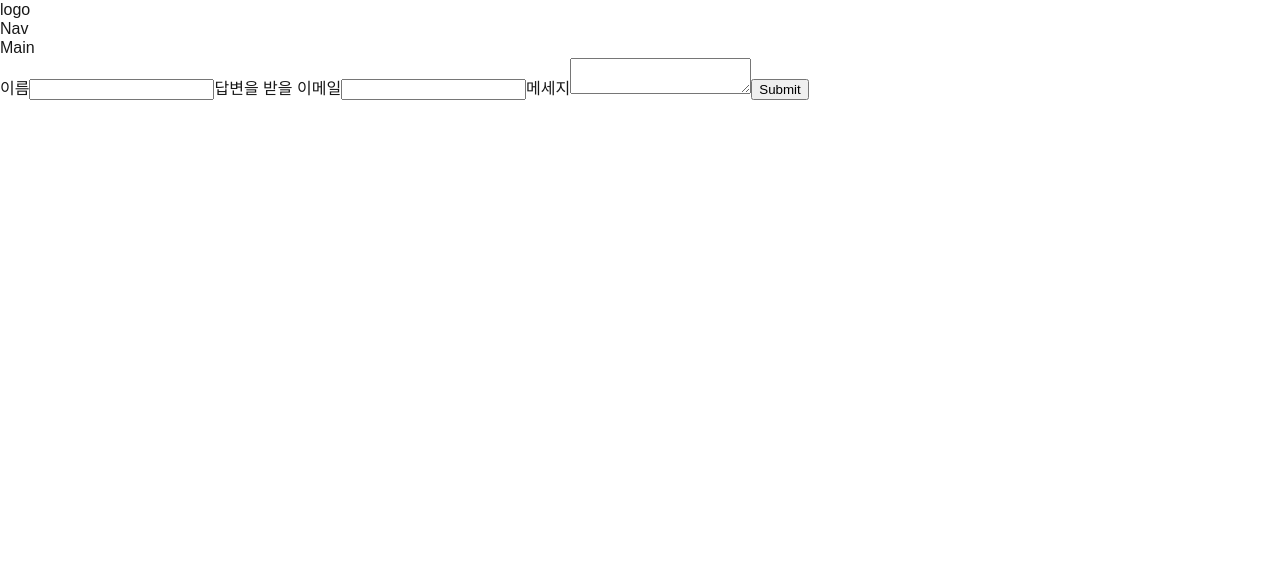
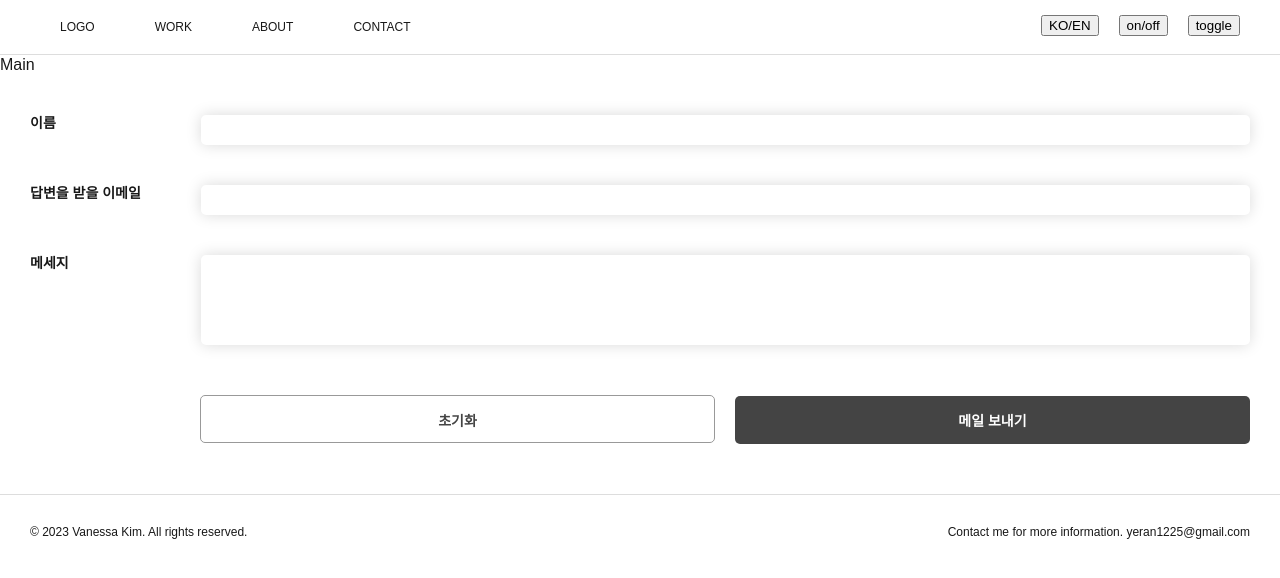
Before and after one commit to vanessa-kim/portfolio, a React (Create React App) app: page / in a window 1280 px wide. Shown: the top 578 px of the page. Built offline with nearby package versions, Linux system fonts and the light colour scheme.

Commit message:
[COMMON] Global Header, Footer 생성 및 router 연결

```diff
--- a/package.json
+++ b/package.json
@@ -13,7 +13,7 @@
     "react-hook-form": "^7.45.1",
     "react-router-dom": "^6.3.0",
     "react-scripts": "5.0.1",
-    "styled-components": "^5.3.5",
+    "styled-components": "^5.3.11",
     "typescript": "^4.6.3",
     "web-vitals": "^2.1.4"
   },
--- a/src/App.js
+++ b/src/App.js
@@ -1,7 +1,11 @@
 import { BrowserRouter as Router, Routes, Route } from 'react-router-dom';
-import GlobalStyle from "./SCSS/common";
-import Header from "./Components/Header";
+import GlobalStyle from './SCSS/common';
+import Header from './Components/Header';
+import Footer from './Components/Footer';
+import About from './Routes/About';
+import Contact from './Routes/Contact';
 import Main from './Routes/Main';
+import Work from './Routes/Work';
 
 function App() {
   return (
@@ -10,8 +14,12 @@ function App() {
       <Router>
         <Header />
         <Routes>
-          <Route path="/*" element={<Main />}/>
+          <Route path="/" element={<Main />} />
+          <Route path="/about" element={<About />} />
+          <Route path="/contact" element={<Contact />} />
+          <Route path="/work" element={<Work />} />
         </Routes>
+        <Footer />
       </Router>
     </>
   );
--- /dev/null
+++ b/src/Components/Footer.tsx
@@ -0,0 +1,20 @@
+import styled from 'styled-components';
+
+const FooterWrapper = styled.footer`
+  display: flex;
+  justify-content: space-between;
+  border-top: 1px solid #ddd;
+  padding: 30px;
+  font-size: 12px;
+`;
+
+function Footer() {
+  return (
+    <FooterWrapper>
+      <p>© 2023 Vanessa Kim. All rights reserved.</p>
+      <address>Contact me for more information. yeran1225@gmail.com</address>
+    </FooterWrapper>
+  );
+}
+
+export default Footer;
--- a/src/Components/Header.tsx
+++ b/src/Components/Header.tsx
@@ -1,9 +1,78 @@
+import styled from 'styled-components';
+import { Link } from 'react-router-dom';
+
+const HeaderWrapper = styled.header`
+  display: flex;
+  border-bottom: 1px solid #ddd;
+  padding: 0 30px;
+  justify-content: space-between;
+  .header-group {
+    display: flex;
+    font-size: 12px;
+
+    h1 {
+      display: block;
+      padding: 20px 30px;
+      cursor: pointer;
+      &:hover {
+        font-weight: 500;
+      }
+    }
+  }
+
+  ul {
+    display: flex;
+
+    li {
+      a {
+        display: block;
+        padding: 20px 30px;
+        cursor: pointer;
+
+        &:hover {
+          font-weight: 500;
+        }
+      }
+
+      button {
+        margin: 15px 10px;
+      }
+    }
+  }
+`;
+
 function Header() {
   return (
-    <>
-      <h1>logo</h1>
-      <span>Nav</span>
-    </>
+    <HeaderWrapper>
+      <div className="header-group">
+        <h1>
+          <Link to="/">LOGO</Link>
+        </h1>
+        <ul>
+          <li>
+            <Link to="/work">WORK</Link>
+          </li>
+          <li>
+            <Link to="/about">ABOUT</Link>
+          </li>
+          <li>
+            <Link to="/contact">CONTACT</Link>
+          </li>
+        </ul>
+      </div>
+
+      <ul>
+        <li>
+          <button>KO/EN</button>
+        </li>
+        <li>
+          <button>on/off</button>
+        </li>
+        <li>
+          <button>toggle</button>
+        </li>
+      </ul>
+    </HeaderWrapper>
   );
 }
 
--- /dev/null
+++ b/src/Routes/About/index.tsx
@@ -0,0 +1,9 @@
+function About() {
+  return (
+    <>
+      <h1>About</h1>
+    </>
+  );
+}
+
+export default About;
--- /dev/null
+++ b/src/Routes/Contact/index.tsx
@@ -0,0 +1,9 @@
+function Contact() {
+  return (
+    <>
+      <h1>Contact</h1>
+    </>
+  );
+}
+
+export default Contact;
--- a/src/Routes/Main/Contact.tsx
+++ b/src/Routes/Main/Contact.tsx
@@ -1,5 +1,6 @@
 import emailjs from '@emailjs/browser';
 import { useForm, SubmitHandler } from 'react-hook-form';
+import { FormWrapper } from './Style';
 
 interface IForm {
   user_name: string;
@@ -12,6 +13,8 @@ function Contact() {
     register,
     formState: { isValid, errors },
     handleSubmit,
+    clearErrors,
+    reset,
   } = useForm<IForm>({ mode: 'onChange' });
 
   // emailJs에서 호환되는 formElement를 동적으로 생성해주는 이벤트
@@ -40,18 +43,44 @@ function Contact() {
   };
 
   return (
-    <form onSubmit={handleSubmit(sendEmail)}>
-      <label>이름</label>
-      <input {...register('user_name', { required: true })} className={errors.user_name ? 'error' : ''} />
-      {errors.user_name ? '이름은 필수 값입니다. 입력해주세요.' : ''}
-      <label>답변을 받을 이메일</label>
-      <input {...register('user_email', { required: true })} />
-      {errors.user_email ? '메일은 필수 값입니다. 입력해주세요.' : ''}
-      <label>메세지</label>
-      <textarea {...register('message', { required: true })} />
-      {errors.message ? '메세지는 필수 값입니다. 입력해주세요.' : ''}
-      <input type="submit" />
-    </form>
+    <FormWrapper onSubmit={handleSubmit(sendEmail)}>
+      <div className="form-row">
+        <div>
+          <label>이름</label>
+          <input
+            {...register('user_name', { required: true, onChange: () => clearErrors('user_name') })}
+            className={errors.user_name ? 'error' : ''}
+          />
+        </div>
+        {errors.user_name ? <p>이름은 필수 값입니다. 입력해주세요.</p> : null}
+      </div>
+      <div className="form-row">
+        <div>
+          <label>답변을 받을 이메일</label>
+          <input
+            {...register('user_email', { required: true, onChange: () => clearErrors('user_email') })}
+            className={errors.user_email ? 'error' : ''}
+          />
+        </div>
+        {errors.user_email ? <p>메일은 필수 값입니다. 입력해주세요.</p> : null}
+      </div>
+      <div className="form-row">
+        <div>
+          <label>메세지</label>
+          <textarea
+            {...register('message', { required: true, onChange: () => clearErrors('message') })}
+            className={errors.message ? 'error' : ''}
+          />
+        </div>
+        {errors.message ? <p>메세지는 필수 값입니다. 입력해주세요.</p> : null}
+      </div>
+      <div className="form-row button-group">
+        <button type="button" onClick={() => reset()}>
+          초기화
+        </button>
+        <button type="submit">메일 보내기</button>
+      </div>
+    </FormWrapper>
   );
 }
 
--- /dev/null
+++ b/src/Routes/Main/Style.js
@@ -0,0 +1,88 @@
+import styled from 'styled-components';
+
+const FormWrapper = styled.form`
+  display: flex;
+  flex-direction: column;
+  padding: 30px;
+
+  .form-row {
+    padding-bottom: 20px;
+
+    & > div {
+      display: flex;
+      align-items: flex-start;
+      margin: 10px 0;
+    }
+
+    label {
+      display: inline-block;
+      width: 200px;
+      font-size: 14px;
+      font-weight: 600;-
+      line-height: 30px;
+    }
+
+    input,
+    textarea {
+      display: block;
+      width: 100%;
+      height: 30px;
+      line-height: 30px;
+      border: 0;
+      box-shadow: 0 0 15px rgba(0, 0, 0, 0.15);
+      border-radius: 5px;
+      padding: 10px;
+
+      &:focus {
+        outline: 0;
+        box-shadow: 0 0 15px rgba(0, 0, 0, 0.25);
+      }
+
+      &.error {
+        box-shadow: 0 0 15px rgba(255, 0, 0, 0.4);
+      }
+    }
+
+    textarea {
+      height: 90px;
+      resize: none;
+      overflow: auto;
+    }
+
+    p {
+      margin-bottom: -30px;
+      margin-left: 170px;
+      font-size: 12px;
+      line-height: 20px;
+      padding-bottom: 10px;
+      color: #f00;
+    }
+  }
+
+  .form-row.button-group {
+    padding-top: 20px;
+    padding-left: 170px;
+
+    button {
+      width: calc(50% - 10px);
+      border: none;
+      background-color: #444;
+      color: #fff;
+      border-radius: 5px;
+      height: 48px;
+      line-height: 48px;
+      font-size: 14px;
+      font-weight: 600;
+      cursor: pointer;
+
+      &:first-child {
+        margin-right: 20px;
+        border: 1px solid #999;
+        background-color: #fff;
+        color: #444;
+      }
+    }
+  }
+`;
+
+export { FormWrapper };
--- a/src/Routes/Main.tsx
+++ b/src/Routes/Main/index.tsx
@@ -1,4 +1,4 @@
-import Contact from './Main/Contact';
+import Contact from './Contact';
 
 function Main() {
   return (
--- /dev/null
+++ b/src/Routes/Work/index.tsx
@@ -0,0 +1,9 @@
+function Work() {
+  return (
+    <>
+      <h1>Work</h1>
+    </>
+  );
+}
+
+export default Work;
--- a/src/index.js
+++ b/src/index.js
@@ -1,8 +1,8 @@
 import ReactDOM from 'react-dom/client';
 import App from './App';
 import { ThemeProvider } from 'styled-components';
+
 import { theme } from './theme';
-
 const root = ReactDOM.createRoot(document.getElementById('root'));
 
 root.render(
```
Also changed, not shown: 1 other file (tests, documents, lock files or other folders).
